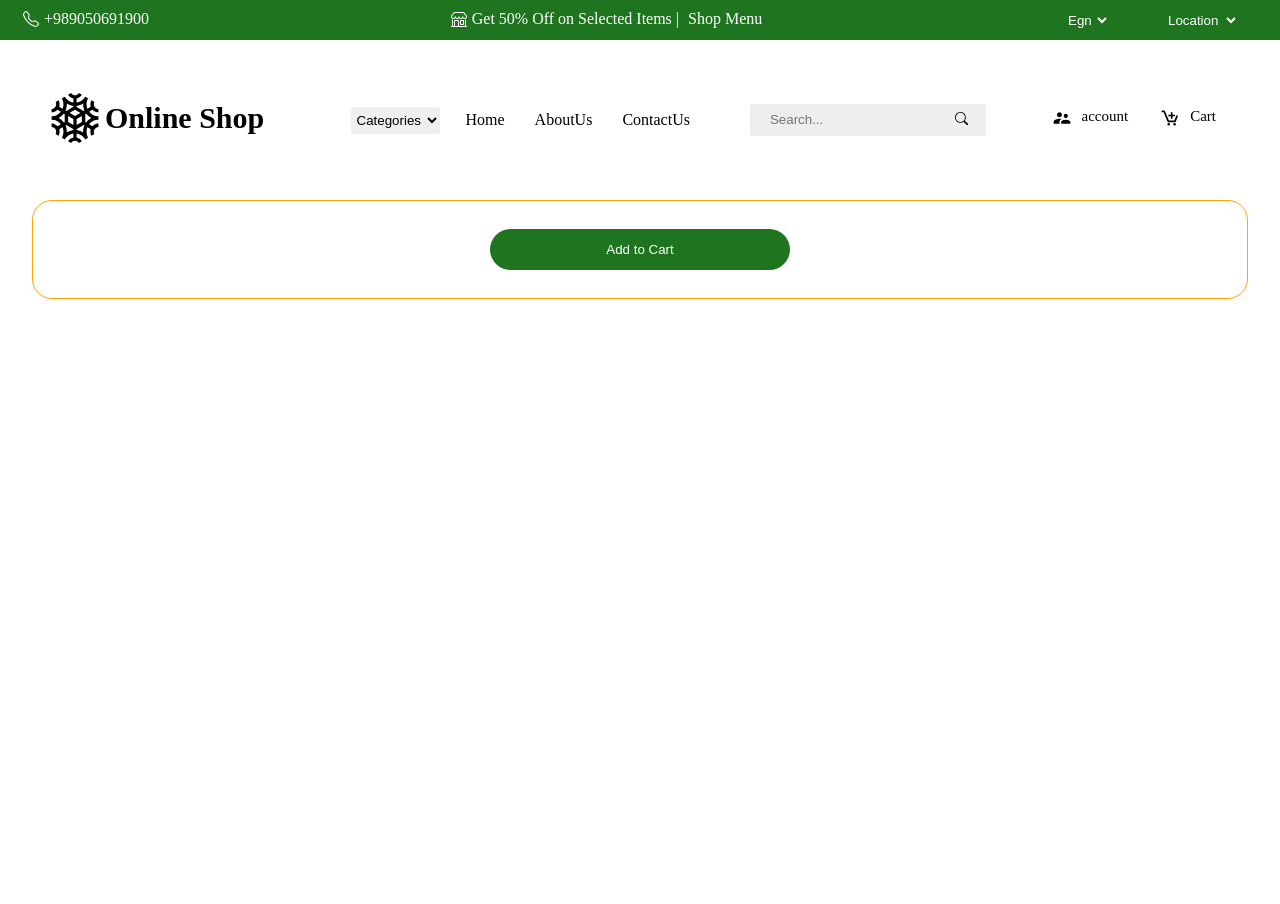
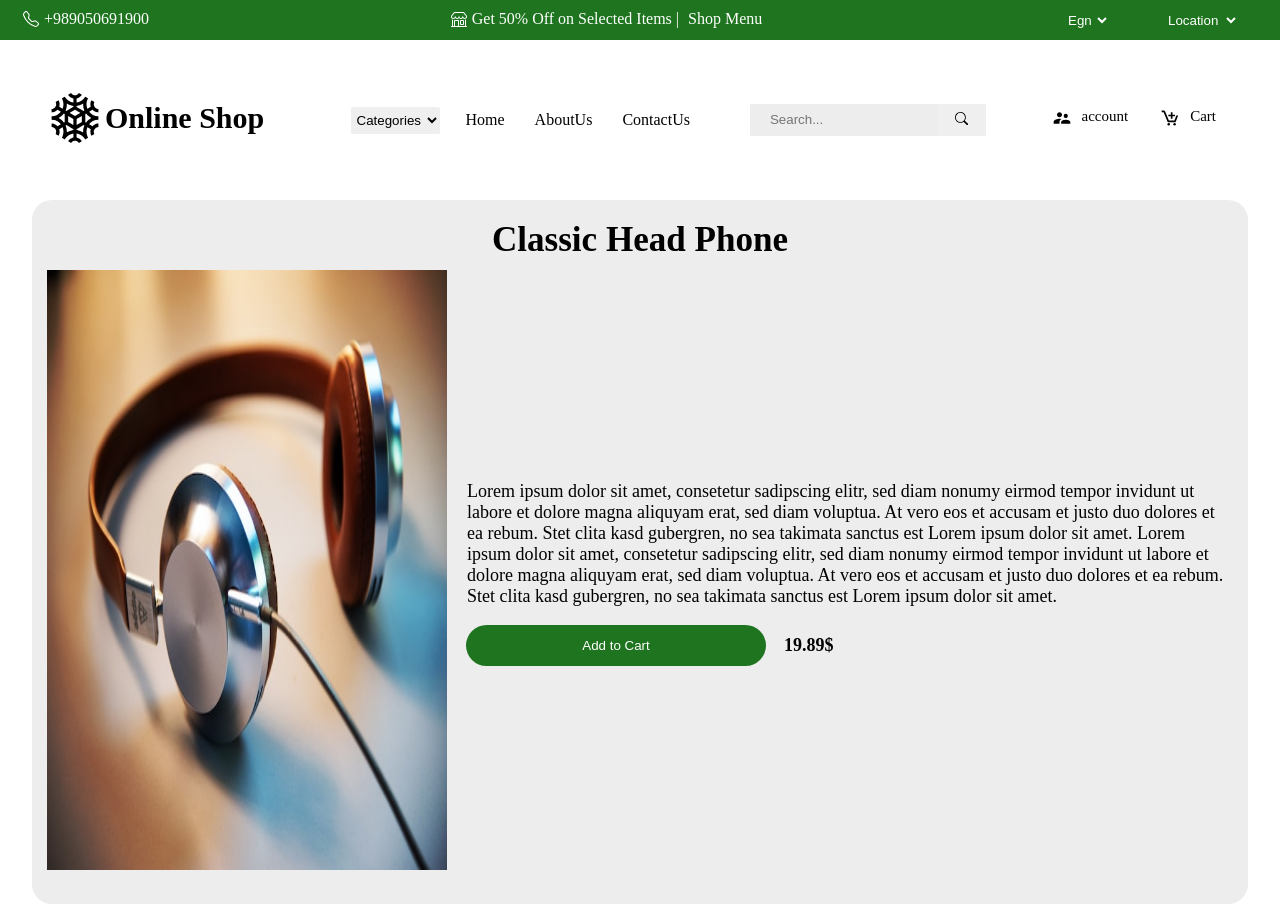
Before and after one commit to MH-Mangelian/Online-Shop, a Next.js app in the folder online-shop/: page /products/1 in a window 1280 px wide. Before the commit the page ends 800 px from the top, so only its background shows below. Built offline with nearby package versions, Linux system fonts and the light colour scheme.

Commit message:
fix product and page static product id

```diff
--- a/online-shop/src/app/globals.css
+++ b/online-shop/src/app/globals.css
@@ -1,77 +1,3 @@
-:root {
-  --max-width: 1100px;
-  --border-radius: 12px;
-  --font-mono: ui-monospace, Menlo, Monaco, 'Cascadia Mono', 'Segoe UI Mono',
-    'Roboto Mono', 'Oxygen Mono', 'Ubuntu Monospace', 'Source Code Pro',
-    'Fira Mono', 'Droid Sans Mono', 'Courier New', monospace;
-
-  --foreground-rgb: 0, 0, 0;
-  --background-start-rgb: 214, 219, 220;
-  --background-end-rgb: 255, 255, 255;
-
-  --primary-glow: conic-gradient(
-    from 180deg at 50% 50%,
-    #16abff33 0deg,
-    #0885ff33 55deg,
-    #54d6ff33 120deg,
-    #0071ff33 160deg,
-    transparent 360deg
-  );
-  --secondary-glow: radial-gradient(
-    rgba(255, 255, 255, 1),
-    rgba(255, 255, 255, 0)
-  );
-
-  --tile-start-rgb: 239, 245, 249;
-  --tile-end-rgb: 228, 232, 233;
-  --tile-border: conic-gradient(
-    #00000080,
-    #00000040,
-    #00000030,
-    #00000020,
-    #00000010,
-    #00000010,
-    #00000080
-  );
-
-  --callout-rgb: 238, 240, 241;
-  --callout-border-rgb: 172, 175, 176;
-  --card-rgb: 180, 185, 188;
-  --card-border-rgb: 131, 134, 135;
-}
-
-/* @media (prefers-color-scheme: dark) {
-  :root {
-    --foreground-rgb: 255, 255, 255;
-    --background-start-rgb: 0, 0, 0;
-    --background-end-rgb: 0, 0, 0;
-
-    --primary-glow: radial-gradient(rgba(1, 65, 255, 0.4), rgba(1, 65, 255, 0));
-    --secondary-glow: linear-gradient(
-      to bottom right,
-      rgba(1, 65, 255, 0),
-      rgba(1, 65, 255, 0),
-      rgba(1, 65, 255, 0.3)
-    );
-
-    --tile-start-rgb: 2, 13, 46;
-    --tile-end-rgb: 2, 5, 19;
-    --tile-border: conic-gradient(
-      #ffffff80,
-      #ffffff40,
-      #ffffff30,
-      #ffffff20,
-      #ffffff10,
-      #ffffff10,
-      #ffffff80
-    );
-
-    --callout-rgb: 20, 20, 20;
-    --callout-border-rgb: 108, 108, 108;
-    --card-rgb: 100, 100, 100;
-    --card-border-rgb: 200, 200, 200;
-  }
-} */
 
 * {
   box-sizing: border-box;
--- a/online-shop/src/components/products/Product.jsx
+++ b/online-shop/src/components/products/Product.jsx
@@ -9,29 +9,32 @@ import Img1 from '../../public/01.jpg'
 import Img2 from '../../public/02.jpg'
 import Img3 from '../../public/03.jpg'
 import Img4 from '../../public/04.jpg'
-import { basePath } from '../../../next.config';
 
 export const dataImg = [
   {
     id: "1",
+    price: "19.89$",
     text: "Classic Head Phone",
     img: Img1,
     description: "Lorem ipsum dolor sit amet, consetetur sadipscing elitr, sed diam nonumy eirmod tempor invidunt ut labore et dolore magna aliquyam erat, sed diam voluptua. At vero eos et accusam et justo duo dolores et ea rebum. Stet clita kasd gubergren, no sea takimata sanctus est Lorem ipsum dolor sit amet. Lorem ipsum dolor sit amet, consetetur sadipscing elitr, sed diam nonumy eirmod tempor invidunt ut labore et dolore magna aliquyam erat, sed diam voluptua. At vero eos et accusam et justo duo dolores et ea rebum. Stet clita kasd gubergren, no sea takimata sanctus est Lorem ipsum dolor sit amet.",
   },
   {
     id: "2",
+    price: "49.36$",
     text: "Nice Head Phone",
     img: Img2,
     description: "At vero eos et accusam et justo duo dolores et ea rebum. Stet clita kasd gubergren, no sea takimata sanctus est Lorem ipsum dolor sit amet. Lorem ipsum dolor sit amet, consetetur sadipscing elitr, sed diam nonumy eirmod tempor invidunt ut labore et dolore magna aliquyam erat, sed diam voluptua. At vero eos et accusam et justo duo dolores et ea rebum. Stet clita kasd gubergren, no sea takimata sanctus est Lorem ipsum dolor sit amet. Lorem ipsum dolor sit amet, consetetur sadipscing elitr, At accusam aliquyam diam diam dolore dolores duo eirmod eos erat, et nonumy sed tempor et et invidunt justo labore Stet clita ea et gubergren, kasd magna no rebum. sanctus sea sed takimata ut vero voluptua. est Lorem ipsum dolor sit amet. Lorem ipsum dolor sit amet, consetetur sadipscing elitr, sed diam nonumy eirmod tempor invidunt ut labore et dolore magna aliquyam erat. ",
   },
   {
     id: "3",
+    price: "59.96$",
     text: "Good Head Phone",
     img: Img3,
     description: "Lorem ipsum dolor sit amet, consetetur sadipscing elitr, sed diam nonumy eirmod tempor invidunt ut labore et dolore magna aliquyam",
   },
   {
     id: "4",
+    price: "159.96$",
     text: "Gaming Head Phone",
     img: Img4,
     description: "Nam liber tempor cum soluta nobis eleifend option congue nihil imperdiet doming id quod mazim placerat facer possim assum. Lorem ipsum dolor sit amet, consectetuer adipiscing elit, sed diam nonummy nibh euismod tincidunt ut laoreet dolore magna aliquam erat volutpat. Ut wisi enim ad minim veniam, quis nostrud exerci tation ullamcorper suscipit lobortis nisl ut aliquip ex ea commodo consequat. ",
@@ -74,7 +77,7 @@ const Product = () => {
       {
 
         dataImg.map((e)=>(
-          <Link css={css`
+          <Link key={e.id} css={css`
           background-color: hsl(0, 0%, 93%);
           padding: 10px;
           margin:5px;
@@ -85,7 +88,7 @@ const Product = () => {
           as={`/products/${e.id}`}
           >
 
-            <Image key={e} src={e.img} alt="Product Img"
+            <Image key={e.id} src={e.img} alt="Product Img"
               width={300}
               height={300}
               />
@@ -119,6 +122,15 @@ const Product = () => {
                 }
 
             `}>Add to Cart</button>
+              <p key={e.id} css={css`
+                    color: black;
+                    font-size: 18px;
+                    padding: 10px;
+                    justify-content: center;
+                    font-weight: bold;
+                  `}>
+                {e.price}
+            </p>
 
             </div>
           </Link>
--- a/online-shop/src/pages/products/[productId].js
+++ b/online-shop/src/pages/products/[productId].js
@@ -5,6 +5,7 @@ import { css ,jsx} from '@emotion/react';
 import Link from 'next/link';
 import Image from 'next/image';
 import { useRouter } from 'next/router';
+import { useState , useEffect } from 'react';
 
 //Global style body Html
 import '../../app/globals.css';
@@ -16,15 +17,25 @@ import Head from 'next/head';
 import { dataImg } from '@/components/products/Product';
 
 
+export async function getStaticPaths() {
+  const paths = dataImg.map((product) => ({
+    params: { productId: product.id.toString() },
+  }));
+
+  return { paths, fallback: false };
+}
+
+export async function getStaticProps({ params }) {
+  const { productId } = params;
+  const product = dataImg.find((product) => product.id === productId);
+
+  return { props: { product } };
+}
 
 
-const ProductId = () => {
+const ProductId = ({product}) => {
   const router = useRouter();
   const { productId } = router.query;
-
-  //data rendering
-  const objectToFind = dataImg.find(e => e.id === productId );
-  const data = [objectToFind];
 
   return (
     <div>
@@ -46,7 +57,7 @@ const ProductId = () => {
         width: 95vw;
         padding: 20px 5px;
         border-radius: 20px;
-        border: solid 1px orange;
+        background-color: hsl(0, 0%, 93%);
       `}>
 
         <div css={css`
@@ -55,29 +66,25 @@ const ProductId = () => {
           font-weight:bold;
 
         `}>
-             {/* {
-              data.map((e)=>(
-                <h3 key={e.id}>{e.text}</h3>
-              ))
-             } */}
+
+            <h3>{product.text}</h3>
+
              {
-              console.log(data)
+              console.log(product)
              }
 
         </div>
 
         <div css={css`
-          display:flex
+          display: flex;
+          flex-direction: row;
+          flex-wrap: nowrap;
           align-items: center;
           justify-content: center;
-          align-content: center;
-          flex-wrap: nowrap;
+
           @media (max-width: 640px) {
-            height: 100vh;
-            flex-direction: column;
-            flex-wrap: nowrap;
-            justify-content: center;
-            align-items: center;
+            flex-wrap: wrap;
+
           }
         `}>
           {/* -------------------left side --------------- */}
@@ -86,12 +93,24 @@ const ProductId = () => {
           `}>
             {/* -----------big img----------- */}
             <div>
-              {/* {
-                data.map((e)=>(
-                  <Image key={e.id} src={e.img} alt='img'
-                  width={400} height={600}/>
-                ))
-              } */}
+                  <Image src={product.img} alt='img'
+                  width={400} height={600} css={css`
+                  margin: 10px;
+                  @media (max-width: 1024px) {
+                    width:400px ;
+                    height:400px;
+
+                  }
+                  @media (max-width: 768px) {
+                    width:310px ;
+                    height:310px;
+
+                  }
+                  @media (max-width: 640px) {
+                    width:350px ;
+                    height:350px;
+
+                  }`}/>
             </div>
 
             {/* -------------------small imgs----------- */}
@@ -107,20 +126,28 @@ const ProductId = () => {
             display:flex
           `}>
             <div>
-              {/* {
-                data.map((e)=>(
-                  <p key={e.id}
+                  <p
                   css={css`
                     color:black;
                     font-size: 18px;
                     padding: 10px;
+                    @media (max-width: 833px) {
+                      font-size: 14px;
+                      margin: 0 15px;
+
+                    }
                   `}
                   >
-                    {e.description}
+                    {product.description}
                   </p>
-                ))
-              } */}
 
+              <div css={css`
+                display:inline-flex;
+                align-items: center;
+                justify-content: center;
+                flex-direction: row;
+                padding: 0 1px;
+              `}>
                 <button css={css`
                   background:hsl(120, 58%, 29%);
                   color:white;
@@ -134,10 +161,30 @@ const ProductId = () => {
                   &:hover{
                     background: darkred;
                   }
+                  @media (max-width: 640px) {
+                    padding: 10px;
+                    width: 150px;
+
+                  }@media (max-width: 833px) {
+                    width: 150px;
+
+                  }
 
                 `}>
                   Add to Cart
                 </button>
+
+                <p css={css`
+                      color: black;
+                      font-size: 18px;
+                      padding: 10px;
+                      justify-content: center;
+                      font-weight: bold;
+                    `}>
+                  {product.price}
+              </p>
+
+              </div>
 
             </div>
 
```
Also changed, not shown: online-shop/src/app/page.module.css (line endings or trailing spaces). Lines whose indentation alone changed are shown as unchanged.
